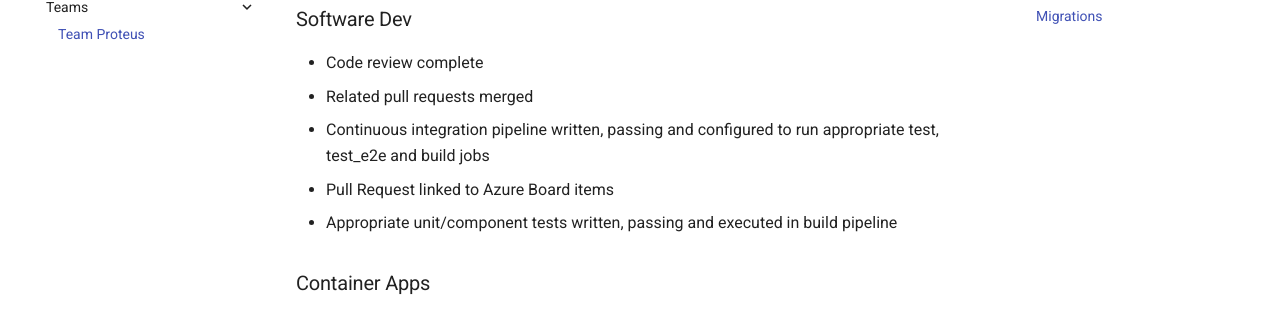
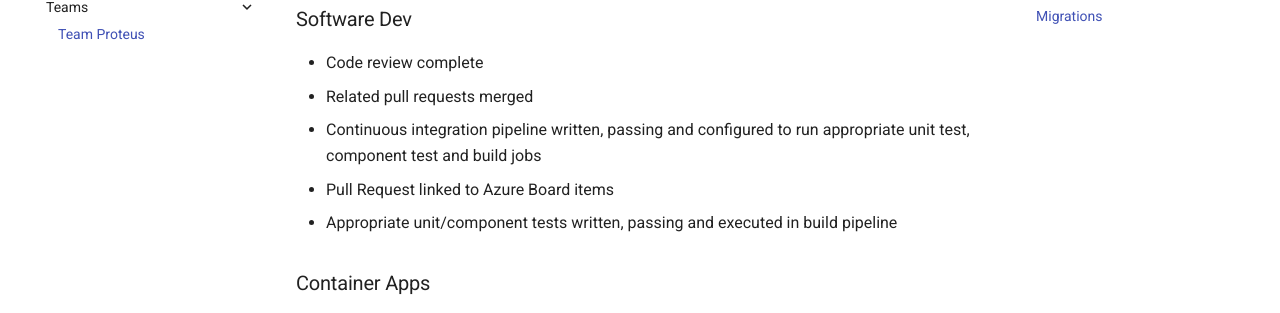
Before and after one commit to UKHO/docs, an MkDocs documentation site: the page built from docs/teams/proteus.md, in a window 1280 px wide and 900 px high, scrolled down 1357 px. Shown: the part 254-567 px from the top of the window. Built offline with MkDocs 1.6.1 and Material for MkDocs 9.7.7, drawn with Linux system fonts in a browser that asks for light colours.

Commit message:
Further job content clarification

```diff
--- a/docs/teams/proteus.md
+++ b/docs/teams/proteus.md
@@ -42,7 +42,7 @@ Our definition of done must be followed for all work delivered. Sections may onl
 ### Software Dev
 - Code review complete
 - Related pull requests merged
-- Continuous integration pipeline written, passing and configured to run appropriate test, test_e2e and build jobs
+- Continuous integration pipeline written, passing and configured to run appropriate unit test, component test and build jobs
 - Pull Request linked to Azure Board items
 - Appropriate unit/component tests written, passing and executed in build pipeline
 
```
